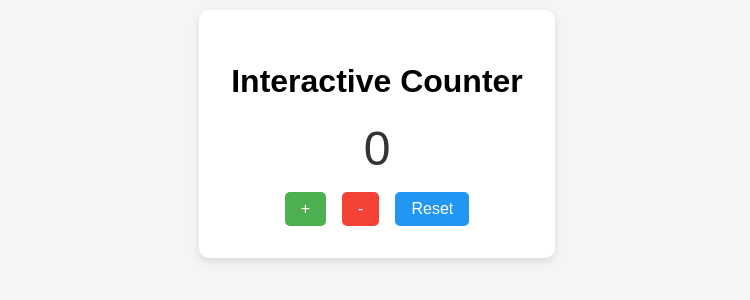
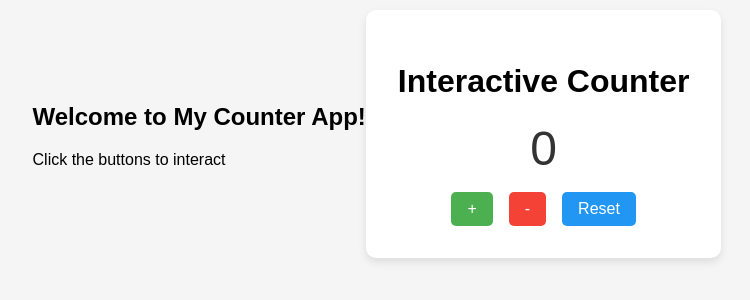
Before and after one commit to Selvaprakash-Ramalingam/MyProject, a plain HTML site: page MyProject/index.html in a window 1280 px wide. Shown: the part 266-566 px from the top of the page, without its empty margins (263-1013 px from the left). Drawn offline with Linux system fonts and the light colour scheme.

Commit message:
Added welcome message to counter

```diff
--- a/MyProject/index.html
+++ b/MyProject/index.html
@@ -7,6 +7,11 @@
     <link rel="stylesheet" href="style.css">
 </head>
 <body>
+    <!-- Add a welcome message below the counter -->
+    <div class="welcome-message">
+        <h2>Welcome to My Counter App!</h2>
+        <p>Click the buttons to interact</p>
+    </div>
     <div class="counter-container">
         <h1>Interactive Counter</h1>
         <div id="counter-value">0</div>
```
